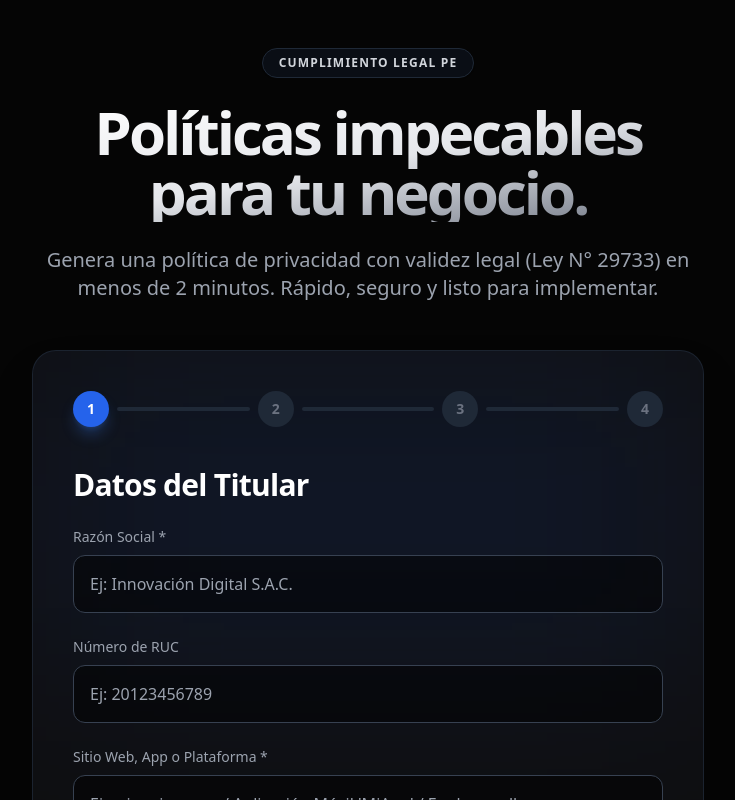
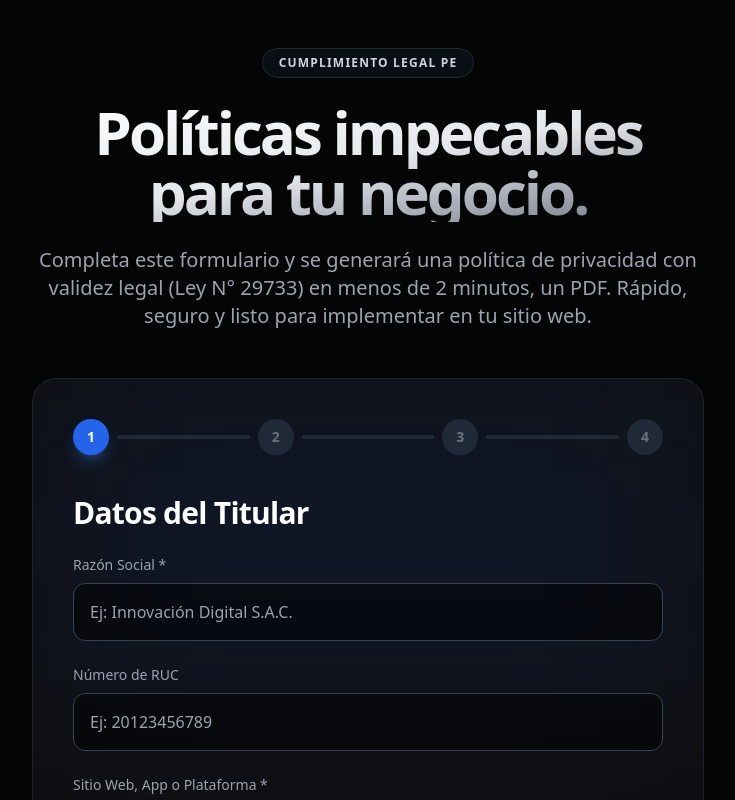
Before and after one commit to alccount222-afk/TerminosYCondicionesGeneradorGratis, a React (Create React App) app: page / in a window 1280 px wide. Shown: the top 800 px of the page, without its empty margins (272-1007 px from the left). Built offline with nearby package versions, Linux system fonts and the light colour scheme.

Commit message:
Update App.tsx

```diff
--- a/src/App.tsx
+++ b/src/App.tsx
@@ -163,8 +163,8 @@ export default function App() {
           Políticas impecables <br /> para tu negocio.
         </h1>
         <p className="text-gray-400 text-lg md:text-xl font-light max-w-2xl mx-auto">
-          Genera una política de privacidad con validez legal (Ley N° 29733) en
-          menos de 2 minutos. Rápido, seguro y listo para implementar.
+          Completa este formulario y se generará una política de privacidad con validez legal (Ley N° 29733) en
+          menos de 2 minutos, un PDF. Rápido, seguro y listo para implementar en tu sitio web.
         </p>
       </div>
 
```
